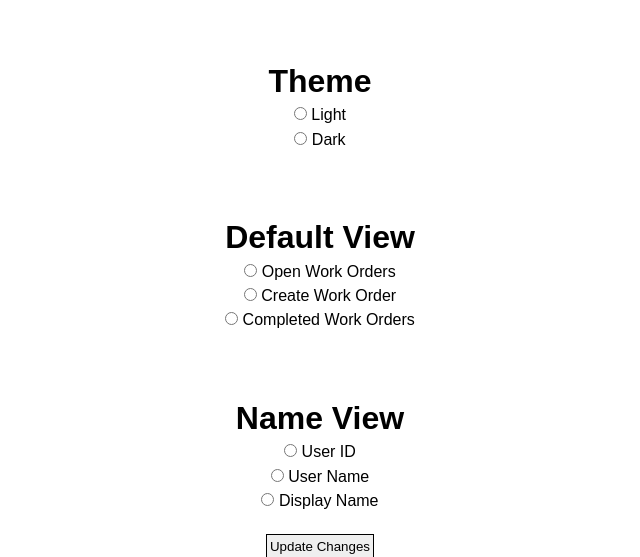
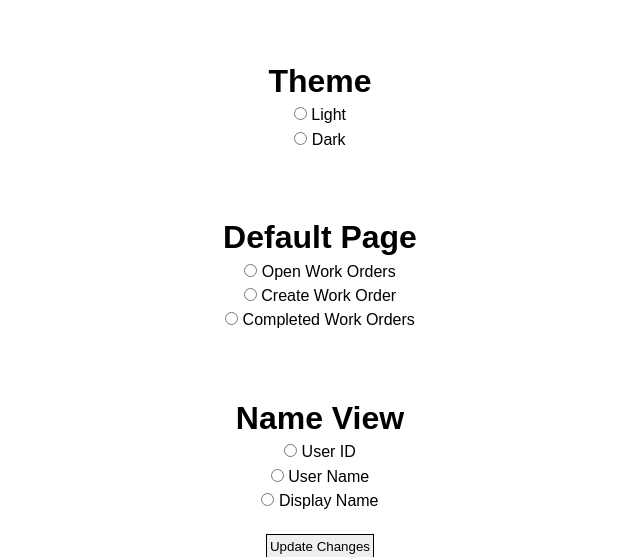
Before and after one commit to Schwoby/work-order-system, a Flask app: template templates/user_edit.html in a window 1280 px wide. Shown: the part 675-1232 px from the top of the page, without its empty margins (320-960 px from the left). Run offline with Flask 3, Linux system fonts and the light colour scheme; the template is opened without the code that fills it, so the values that code supplies are empty.

Commit message:
Change heading from 'Default View' to 'Default Page'

```diff
--- a/templates/user_edit.html
+++ b/templates/user_edit.html
@@ -66,7 +66,7 @@
   </fieldset>
 
   <fieldset>
-    <h2>Default View</h2>
+    <h2>Default Page</h2>
     <label>
       <input type="radio" name="default_view" value="option1" {% if prefs and prefs['default_view'] == 'option1' %}checked{% endif %} required>
       Open Work Orders
```
